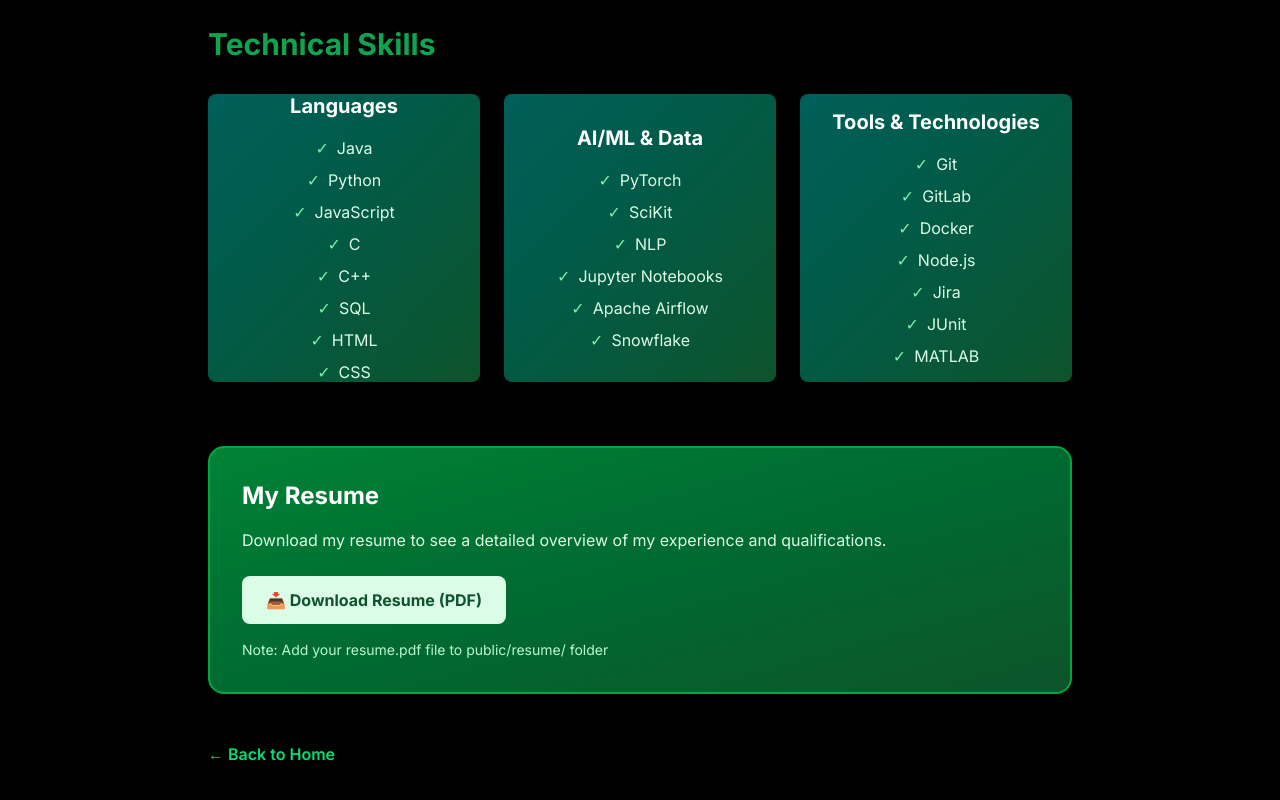
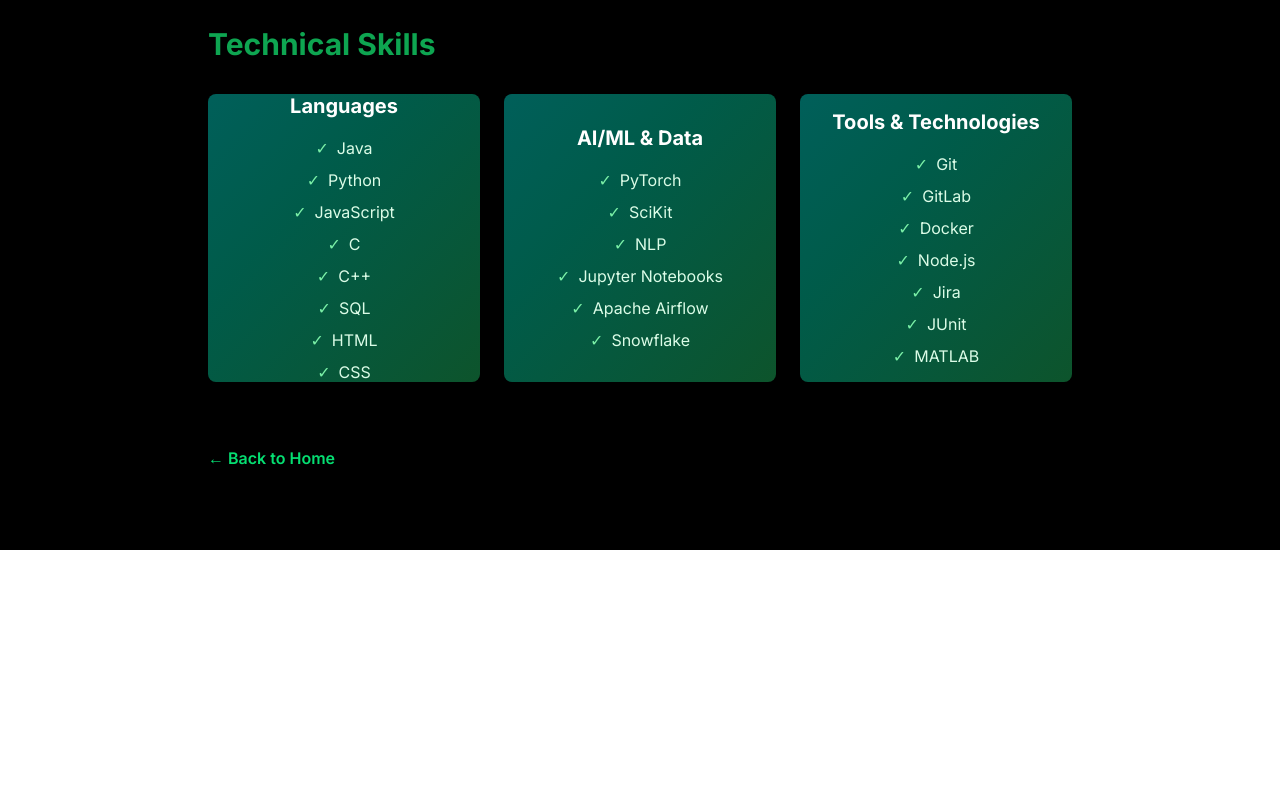
Before and after one commit to kayceegarciia/website, a Next.js app: page /projects in a window 1280 px wide. Shown: the part 970-1770 px from the top of the page. After the commit the page ends 1520 px from the top, so only its background shows below. Built offline with nearby package versions, Linux system fonts and the light colour scheme.

Commit message:
Move resume download link from projects page to contact page

```diff
--- a/src/app/contact/page.tsx
+++ b/src/app/contact/page.tsx
@@ -62,6 +62,24 @@
             </div>
           </div>
 
+          {/* Resume Section */}
+          <section className="mb-12 mt-12">
+            <div className="rounded-2xl shadow-lg p-8 border-2 bg-gradient-to-br from-black/60 to-black" style={{borderColor: '#07450C'}}>
+              <h2 className="text-2xl font-bold mb-4" style={{color: '#0EA551'}}>My Resume</h2>
+              <p className="mb-6" style={{color: '#4ADE80'}}>
+                Download my resume to see a detailed overview of my experience and qualifications.
+              </p>
+              <a
+                href="/resume/resume.pdf"
+                download
+                className="inline-block font-bold py-3 px-6 rounded-lg transition"
+                style={{backgroundColor: '#0EA551', color: '#000', border: '2px solid #07450C'}}
+              >
+                📥 Download Resume (PDF)
+              </a>
+            </div>
+          </section>
+
           <div className="mt-12">
             <Link href="/" className="font-semibold" style={{color: '#0EA551'}}>
               ← Back to Home
--- a/src/app/projects/page.tsx
+++ b/src/app/projects/page.tsx
@@ -73,26 +73,6 @@
             </div>
           </section>
 
-          {/* Resume Section */}
-          <section className="mb-12">
-            <div className="bg-gradient-to-br from-green-700 to-green-900 rounded-2xl shadow-lg p-8 border-2 border-green-600">
-              <h2 className="text-2xl font-bold text-white mb-4">My Resume</h2>
-              <p className="text-green-100 mb-6">
-                Download my resume to see a detailed overview of my experience and qualifications.
-              </p>
-              <a
-                href="/resume/resume.pdf"
-                download
-                className="inline-block bg-green-100 text-green-900 font-bold py-3 px-6 rounded-lg hover:bg-white transition"
-              >
-                📥 Download Resume (PDF)
-              </a>
-              <p className="text-green-200 text-sm mt-4">
-                Note: Add your resume.pdf file to public/resume/ folder
-              </p>
-            </div>
-          </section>
-
           <div className="mt-12">
             <Link href="/" className="text-green-400 hover:text-green-300 font-semibold">
               ← Back to Home
```
